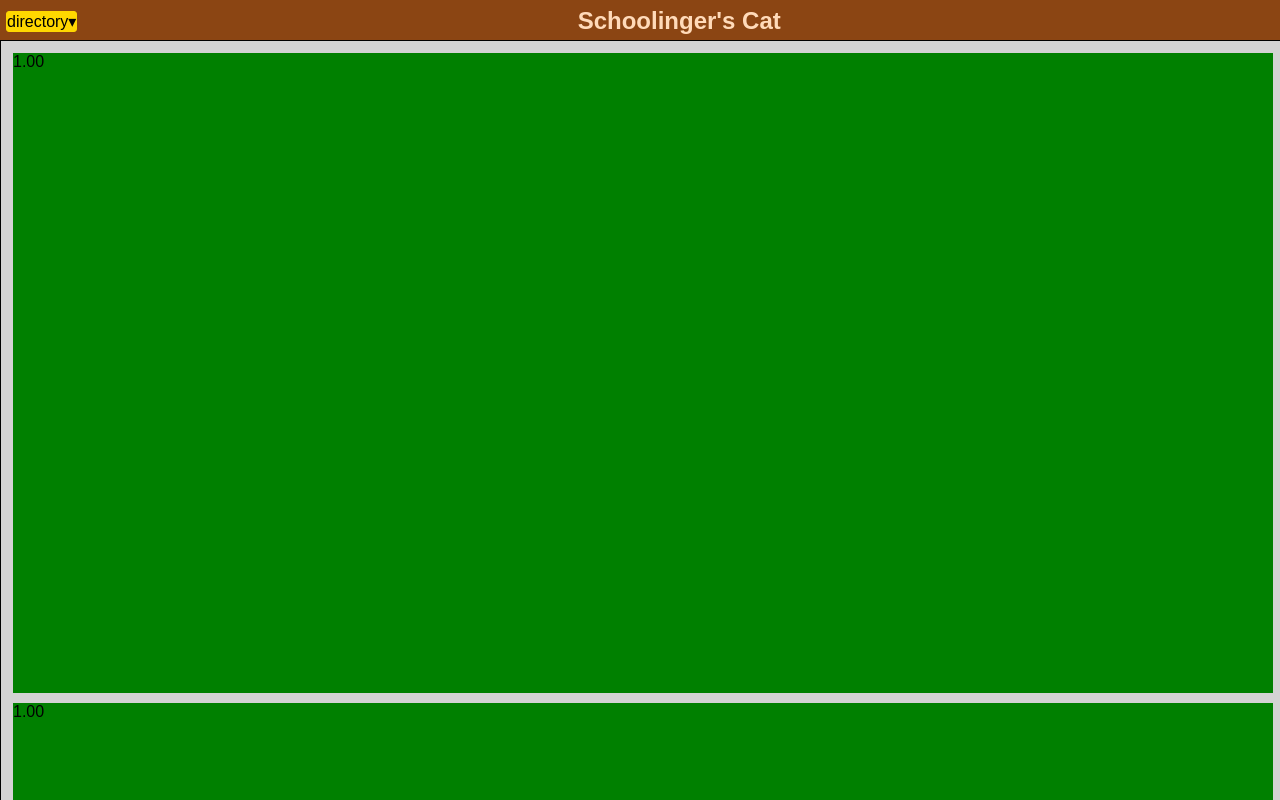
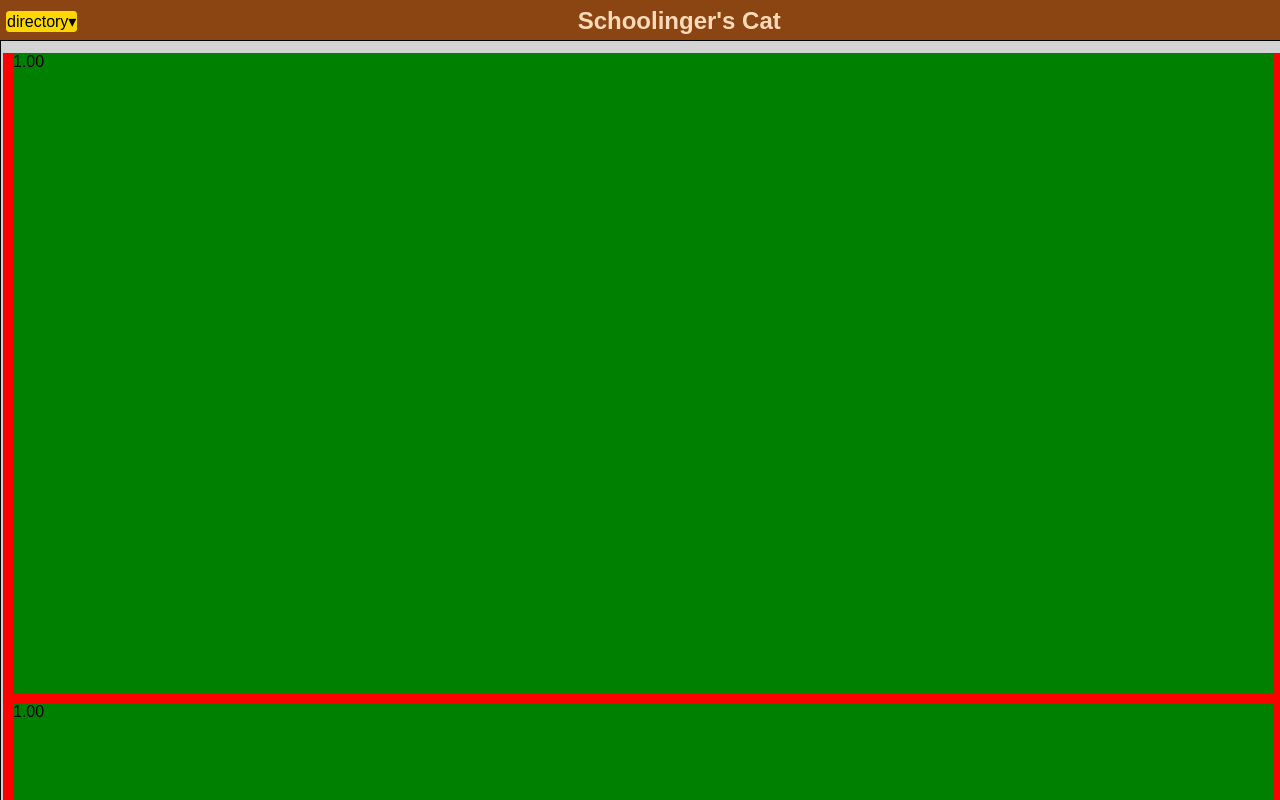
Before and after one commit to cyavictor88/schoolingerscat-gp, a SvelteKit app: page /hello/scroll in a window 1280 px wide. Built offline with nearby package versions, Linux system fonts and the light colour scheme.

Commit message:
trying scrollspy with IntersectionObserver

```diff
--- a/src/routes/hello/scroll/+page.svelte
+++ b/src/routes/hello/scroll/+page.svelte
@@ -5,10 +5,12 @@
 	let container;
 	let obj1: Element;
 	let obj2: Element;
+	let obj3: Element;
+	let obj4: Element;
 	let options = {
 		root: container,
 		rootMargin: '0px',
-		threshold: [0.6,0.8,1.0]
+		threshold: [0.4,0.6,0.8,1.0]
 	};
 
   onMount(()=>{
@@ -34,6 +36,8 @@
 		observer = new IntersectionObserver(callback, options);
     observer.observe(obj1);
     observer.observe(obj2);
+    observer.observe(obj3);
+    observer.observe(obj4);
 		// const observer = new IntersectionObserver((entries, observer) => {
 
 		//  })
@@ -41,11 +45,16 @@
 	}
 })
 </script>
-<div bind:this={container} ></div>
-<section id='s1' bind:this={obj1}>1</section>
-<section id='s2' bind:this={obj2}>2</section>
-
+<div bind:this={container} >
+  <section id='s1' bind:this={obj1}>1</section>
+  <section id='s2' bind:this={obj2}>2</section>
+  <section id='s3' bind:this={obj3}>3</section>
+  <section id='s4' bind:this={obj4}>4</section>
+</div>
 <style>
+  div {
+    background-color: red;
+  }
   section {
     height: 80vh;
     background-color: green;
```
